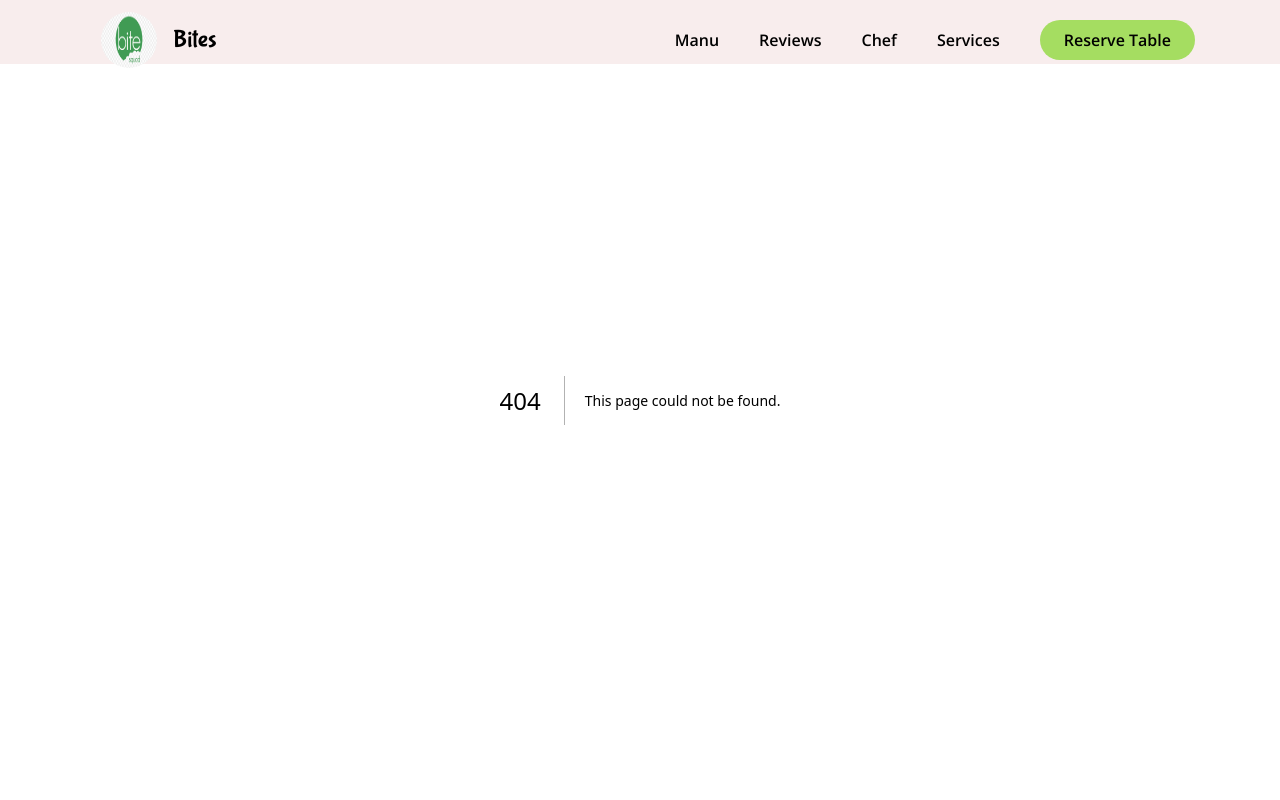
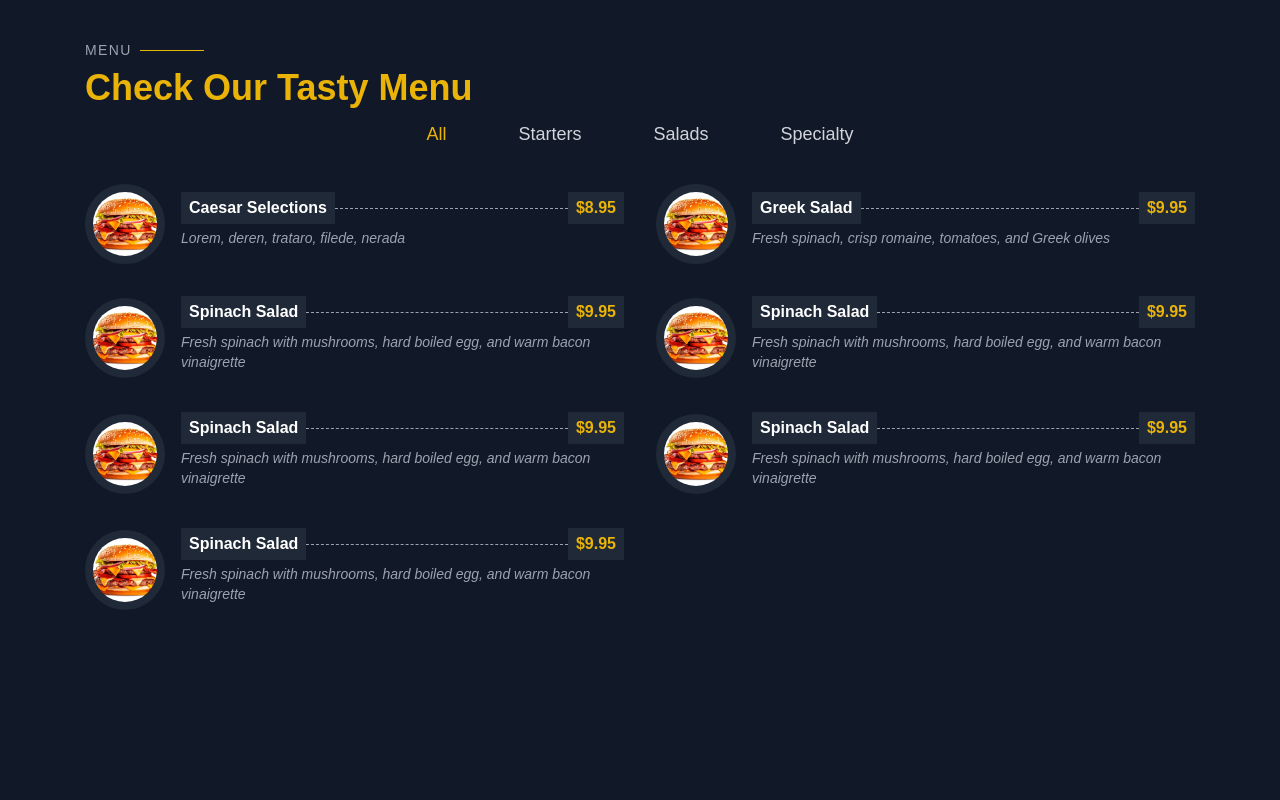
Before and after one commit to getch-hasan/zan-restaurant-landing.com, a Next.js app: page /menu-card in a window 1280 px wide. Before the commit this address had no page. Shown: the top 800 px of the page. Built offline with nearby package versions, Linux system fonts and the light colour scheme.

Commit message:
menu page

```diff
--- a/package.json
+++ b/package.json
@@ -10,6 +10,7 @@
   },
   "dependencies": {
     "axios": "^1.7.7",
+    "framer-motion": "^12.4.2",
     "next": "^14.2.23",
     "react": "^18",
     "react-dom": "^18",
--- a/src/components/layout/Footer/index.jsx
+++ b/src/components/layout/Footer/index.jsx
@@ -9,7 +9,7 @@ import {
   FaYoutube,
 } from "react-icons/fa";
 
-const Foooter = () => {
+const Footer = () => {
   return (
     <footer className=" container-custom py-5">
       <div className="]  mt-5 ">
@@ -175,4 +175,4 @@ const Foooter = () => {
   );
 };
 
-export default Foooter;
+export default Footer;
--- a/src/components/layout/index.jsx
+++ b/src/components/layout/index.jsx
@@ -1,12 +1,16 @@
-import Foooter from "./Footer"
+import { useRouter } from "next/router";
+
 import Navbar from "./navbar"
+import Footer from "./Footer";
 
 export const LayoutPageWrapper = ({ children }) => {
+    const router = useRouter();
+    const hiddenRoutes = ["/menu-card"];
     return (
         <div>
-            <Navbar/>
+            {!hiddenRoutes.includes(router.pathname) && <Navbar />}
             <main>{children}</main>
-            <Foooter/>
+            {!hiddenRoutes.includes(router.pathname) && <Footer />}
         </div>
     )
 }
--- /dev/null
+++ b/src/pages/menu-card/index.jsx
@@ -0,0 +1,88 @@
+import { useState } from "react";
+import { motion } from "framer-motion";
+
+const menuItems = [
+  { id: 1, name: "Caesar Selections", category: "Salads", price: "$8.95", description: "Lorem, deren, trataro, filede, nerada", image: "/images/burger.webp" },
+  { id: 2, name: "Greek Salad", category: "Starters", price: "$9.95", description: "Fresh spinach, crisp romaine, tomatoes, and Greek olives", image: "/images/burger.webp" },
+  { id: 3, name: "Spinach Salad", category: "Salads", price: "$9.95", description: "Fresh spinach with mushrooms, hard boiled egg, and warm bacon vinaigrette", image: "/images/burger.webp" },
+  { id: 4, name: "Spinach Salad", category: "Specialty", price: "$9.95", description: "Fresh spinach with mushrooms, hard boiled egg, and warm bacon vinaigrette", image: "/images/burger.webp" },
+  { id: 5, name: "Spinach Salad", category: "Starters", price: "$9.95", description: "Fresh spinach with mushrooms, hard boiled egg, and warm bacon vinaigrette", image: "/images/burger.webp" },
+  { id: 6, name: "Spinach Salad", category: "Specialty", price: "$9.95", description: "Fresh spinach with mushrooms, hard boiled egg, and warm bacon vinaigrette", image: "/images/burger.webp" },
+  { id: 7, name: "Spinach Salad", category: "Salads", price: "$9.95", description: "Fresh spinach with mushrooms, hard boiled egg, and warm bacon vinaigrette", image: "/images/burger.webp" },
+];
+
+const categories = ["All", "Starters", "Salads", "Specialty"];
+
+export default function Menu() {
+  const [selectedCategory, setSelectedCategory] = useState("All");
+  const [animationType, setAnimationType] = useState(1); // Store single animation type for all items
+
+  const handleCategoryChange = (category) => {
+    setSelectedCategory(category);
+    setAnimationType(Math.floor(Math.random() * 3) + 1); // 1, 2, or 3
+  };
+
+  const filteredItems = selectedCategory === "All" ? menuItems : menuItems.filter((item) => item.category === selectedCategory);
+
+  const getAnimationProps = (index) => {
+    switch (animationType) {
+      case 1: // Slide-in
+        return { initial: { opacity: 0, x: index % 2 === 0 ? 300 : -300, y: 300 }, animate: { opacity: 1, x: 0, y: 0 } };
+      case 2: // Scale-up
+        return { initial: { opacity: 0, scale: 0.2 }, animate: { opacity: 1, scale: 1 } };
+      case 3: // Fade-in with rotation
+      default:
+        return { initial: { opacity: 0, scale: 0.5, y: index % 2 === 0 ? 100 : -100, x: index % 2 === 0 ? 100 : -100 }, animate: { opacity: 1, scale: 1, y: 0, x: 0 } };
+    }
+  };
+
+  return (
+    <main className="bg-gray-900 min-h-screen">
+      <div className="text-white container-custom py-10">
+        {/* Header */}
+        <div className="flex flex-col">
+          <div className="flex items-center gap-2">
+            <span className="text-sm text-gray-400 uppercase tracking-widest">Menu</span>
+            <div className="w-16 border-t border-yellow-500"></div>
+          </div>
+          <h2 className="text-4xl font-semibold text-yellow-500 mt-2">Check Our Tasty Menu</h2>
+        </div>
+
+        {/* Category Buttons */}
+        <div className="flex flex-wrap justify-center gap-3 md:gap-6 text-lg mb-6">
+  {categories.map((category) => (
+    <button
+      key={category}
+      className={`px-4 py-2 md:px-6 md:py-3 rounded-lg transition duration-300 ${
+        selectedCategory === category ? "text-yellow-500 " : "text-gray-300"
+      }`}
+      onClick={() => handleCategoryChange(category)}
+    >
+      {category}
+    </button>
+  ))}
+</div>
+
+
+        {/* Menu Items */}
+        <div className="grid grid-cols-1 md:grid-cols-2 gap-8">
+          {filteredItems.map((item, index) => (
+            <motion.div key={item.id} {...getAnimationProps(index)} transition={{ duration: 0.5, ease: "easeOut" }} className="flex items-center space-x-4">
+              <div className="w-20 h-20 rounded-full overflow-hidden border-8 border-gray-800">
+                <img src={item.image} alt={item.name} className="w-full h-full object-cover" />
+              </div>
+              <div className="flex-1 border-gray-800 pb-2">
+                <div className="flex justify-between items-center">
+                  <p className="bg-gray-800 text-white font-bold px-2 text-nowrap py-1">{item.name}</p>
+                  <div className="border-b border-dashed border-gray-400 w-full"></div>
+                  <span className="bg-gray-800 text-yellow-500 font-bold px-2 py-1">{item.price}</span>
+                </div>
+                <p className="text-gray-400 italic text-sm mt-1">{item.description}</p>
+              </div>
+            </motion.div>
+          ))}
+        </div>
+      </div>
+    </main>
+  );
+}
```
Also changed, not shown: 1 other file (tests, documents, lock files or other folders).
